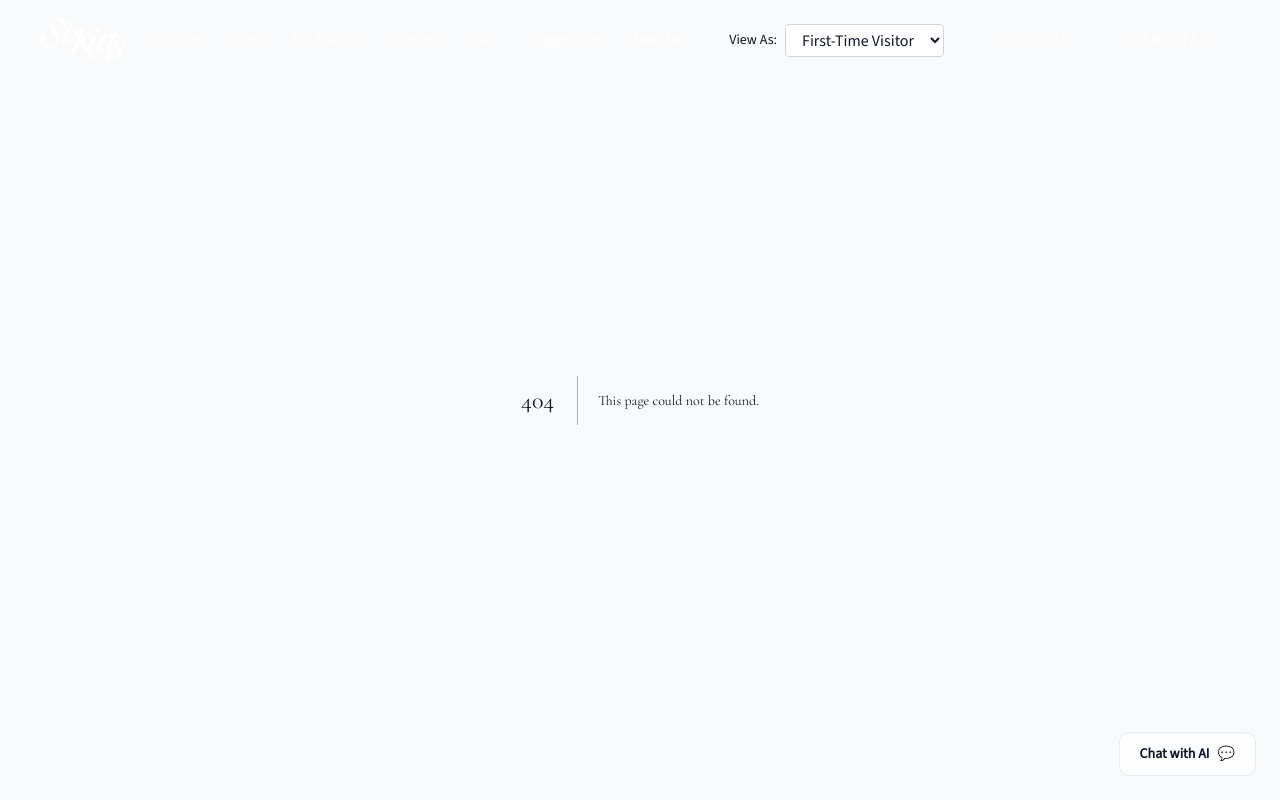
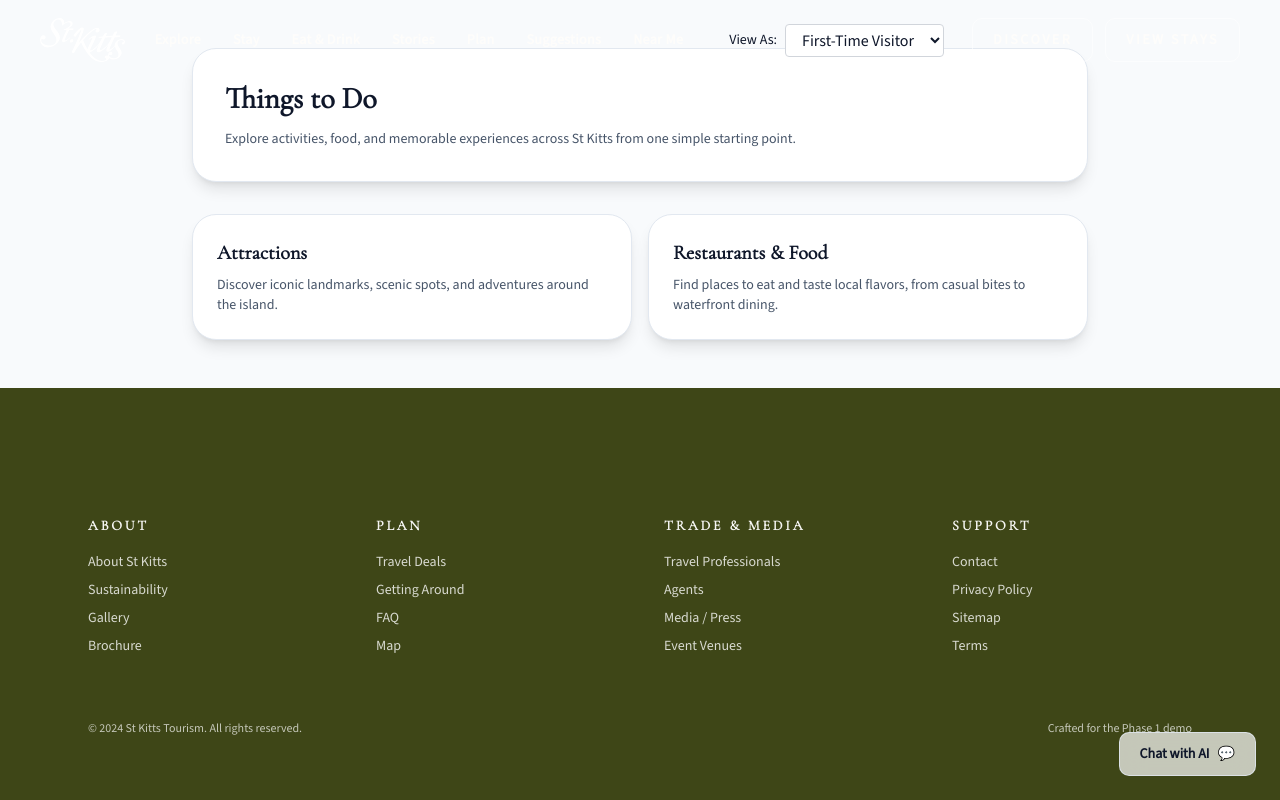
Before and after one commit to leahbrowne/kn, a Next.js app: page /things-to-do in a window 1280 px wide. Before the commit this address had no page. Shown: the top 800 px of the page. Built offline with nearby package versions, Linux system fonts and the light colour scheme.

Commit message:
Add things-to-do hub page

```diff
--- /dev/null
+++ b/app/things-to-do/page.tsx
@@ -0,0 +1,38 @@
+import Link from 'next/link';
+
+export default function ThingsToDoPage() {
+  return (
+    <main className="bg-slate-50 px-6 py-12">
+      <div className="mx-auto flex w-full max-w-4xl flex-col gap-8">
+        <section className="rounded-3xl border border-slate-200 bg-white p-8 shadow-lg">
+          <h1 className="text-3xl font-semibold text-slate-900">Things to Do</h1>
+          <p className="mt-3 text-sm text-slate-600">
+            Explore activities, food, and memorable experiences across St Kitts from one simple starting point.
+          </p>
+        </section>
+
+        <section className="grid gap-4 md:grid-cols-2">
+          <Link
+            href="/attractions"
+            className="rounded-3xl border border-slate-200 bg-white p-6 shadow-lg transition hover:-translate-y-0.5 hover:border-primary hover:shadow-xl"
+          >
+            <h2 className="text-xl font-semibold text-slate-900">Attractions</h2>
+            <p className="mt-2 text-sm text-slate-600">
+              Discover iconic landmarks, scenic spots, and adventures around the island.
+            </p>
+          </Link>
+
+          <Link
+            href="/restaurants"
+            className="rounded-3xl border border-slate-200 bg-white p-6 shadow-lg transition hover:-translate-y-0.5 hover:border-primary hover:shadow-xl"
+          >
+            <h2 className="text-xl font-semibold text-slate-900">Restaurants &amp; Food</h2>
+            <p className="mt-2 text-sm text-slate-600">
+              Find places to eat and taste local flavors, from casual bites to waterfront dining.
+            </p>
+          </Link>
+        </section>
+      </div>
+    </main>
+  );
+}
```
